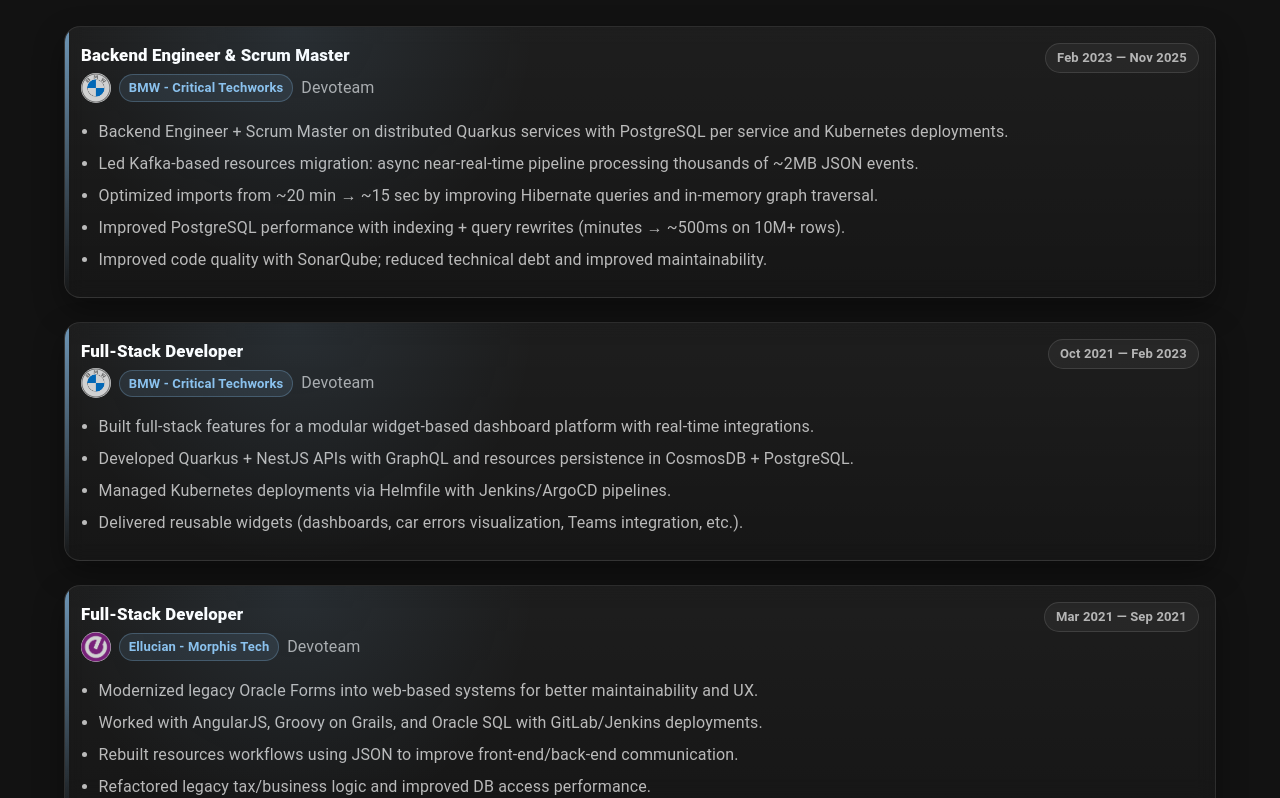
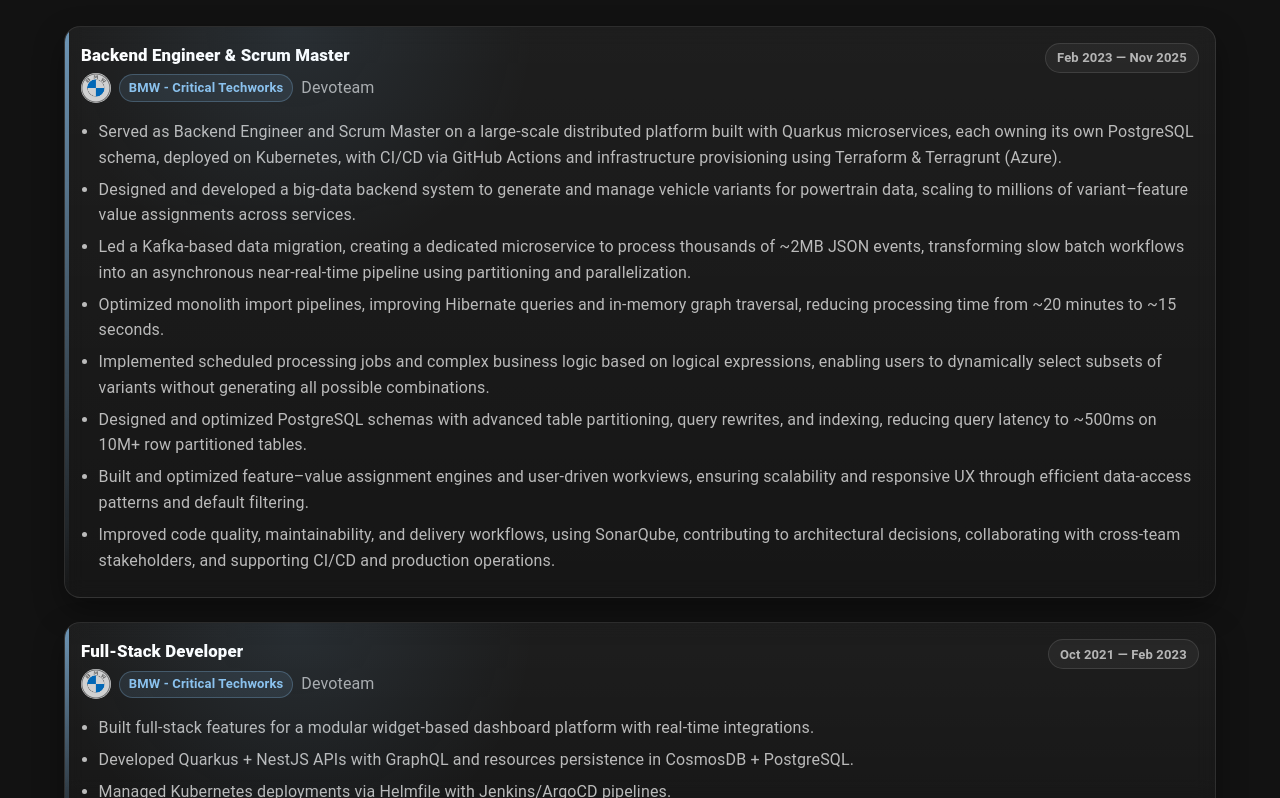
Before and after one commit to lautaroalfonso423/portafolio, a React (Vite) app: page / in a window 1280 px wide. Shown: the part 1083-1881 px from the top of the page. Built offline with nearby package versions, Linux system fonts and the light colour scheme.

Commit message:
Update Resume

```diff
--- a/src/resources/data.ts
+++ b/src/resources/data.ts
@@ -16,11 +16,14 @@
     start: "Feb 2023",
     end: "Nov 2025",
     highlights: [
-      "Backend Engineer + Scrum Master on distributed Quarkus services with PostgreSQL per service and Kubernetes deployments.",
-      "Led Kafka-based resources migration: async near-real-time pipeline processing thousands of ~2MB JSON events.",
-      "Optimized imports from ~20 min → ~15 sec by improving Hibernate queries and in-memory graph traversal.",
-      "Improved PostgreSQL performance with indexing + query rewrites (minutes → ~500ms on 10M+ rows).",
-      "Improved code quality with SonarQube; reduced technical debt and improved maintainability.",
+        "Served as Backend Engineer and Scrum Master on a large-scale distributed platform built with Quarkus microservices, each owning its own PostgreSQL schema, deployed on Kubernetes, with CI/CD via GitHub Actions and infrastructure provisioning using Terraform & Terragrunt (Azure).",
+        "Designed and developed a big-data backend system to generate and manage vehicle variants for powertrain data, scaling to millions of variant–feature value assignments across services.",
+        "Led a Kafka-based data migration, creating a dedicated microservice to process thousands of ~2MB JSON events, transforming slow batch workflows into an asynchronous near-real-time pipeline using partitioning and parallelization.",
+        "Optimized monolith import pipelines, improving Hibernate queries and in-memory graph traversal, reducing processing time from ~20 minutes to ~15 seconds.",
+        "Implemented scheduled processing jobs and complex business logic based on logical expressions, enabling users to dynamically select subsets of variants without generating all possible combinations.",
+        "Designed and optimized PostgreSQL schemas with advanced table partitioning, query rewrites, and indexing, reducing query latency to ~500ms on 10M+ row partitioned tables.",
+        "Built and optimized feature–value assignment engines and user-driven workviews, ensuring scalability and responsive UX through efficient data-access patterns and default filtering.",
+        "Improved code quality, maintainability, and delivery workflows, using SonarQube, contributing to architectural decisions, collaborating with cross-team stakeholders, and supporting CI/CD and production operations."
     ],
   },
   {
```
Also changed, not shown: 1 other file (tests, documents, lock files or other folders).
